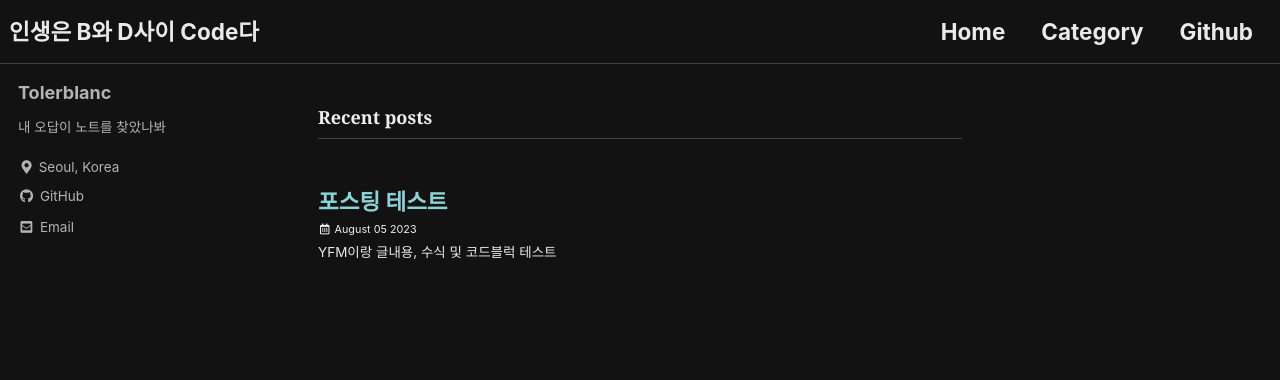
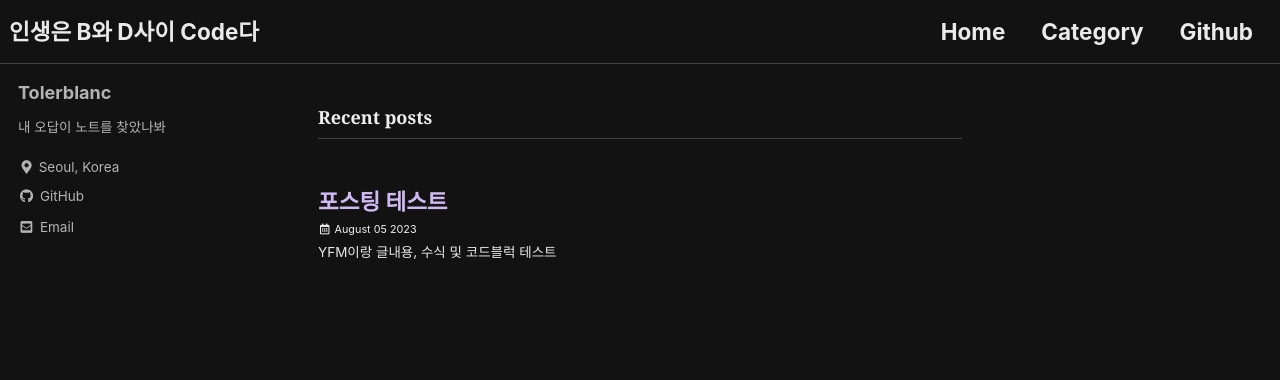
Before and after one commit to Tolerblanc/Tolerblanc.github.io, a Jekyll site: the page built from index.html, in a window 1280 px wide. Shown: the top 380 px of the page. Built offline with Jekyll 4.4.1, drawn with Linux system fonts in a browser that asks for light colours; cached includes are drawn as plain includes; some web fonts are replaced; the list of posts is cut into pages by our own code.

Commit message:
revert color palette

```diff
--- a/_sass/minimal-mistakes/skins/_dark.scss
+++ b/_sass/minimal-mistakes/skins/_dark.scss
@@ -11,9 +11,9 @@ $code-background-color: mix(#000, $background-color, 15%) !default;
 $code-background-color-dark: mix(#000, $background-color, 20%) !default;
 $form-background-color: mix(#000, $background-color, 15%) !default;
 $footer-background-color: mix(#000, $background-color, 30%) !default;
-$link-color: mix(#00adb5, $text-color, 40%) !default;
+$link-color: mix($primary-color, $text-color, 40%) !default;
 $link-color-hover: mix(#fff, $link-color, 25%) !default;
-$link-color-visited: mix(#00adb5, $link-color, 40%) !default;
+$link-color-visited: mix($primary-color, $link-color, 40%) !default;
 $masthead-link-color: $text-color !default;
 $masthead-link-color-hover: mix(#000, $text-color, 20%) !default;
 $navicon-link-color-hover: mix(#000, $background-color, 30%) !default;
```
